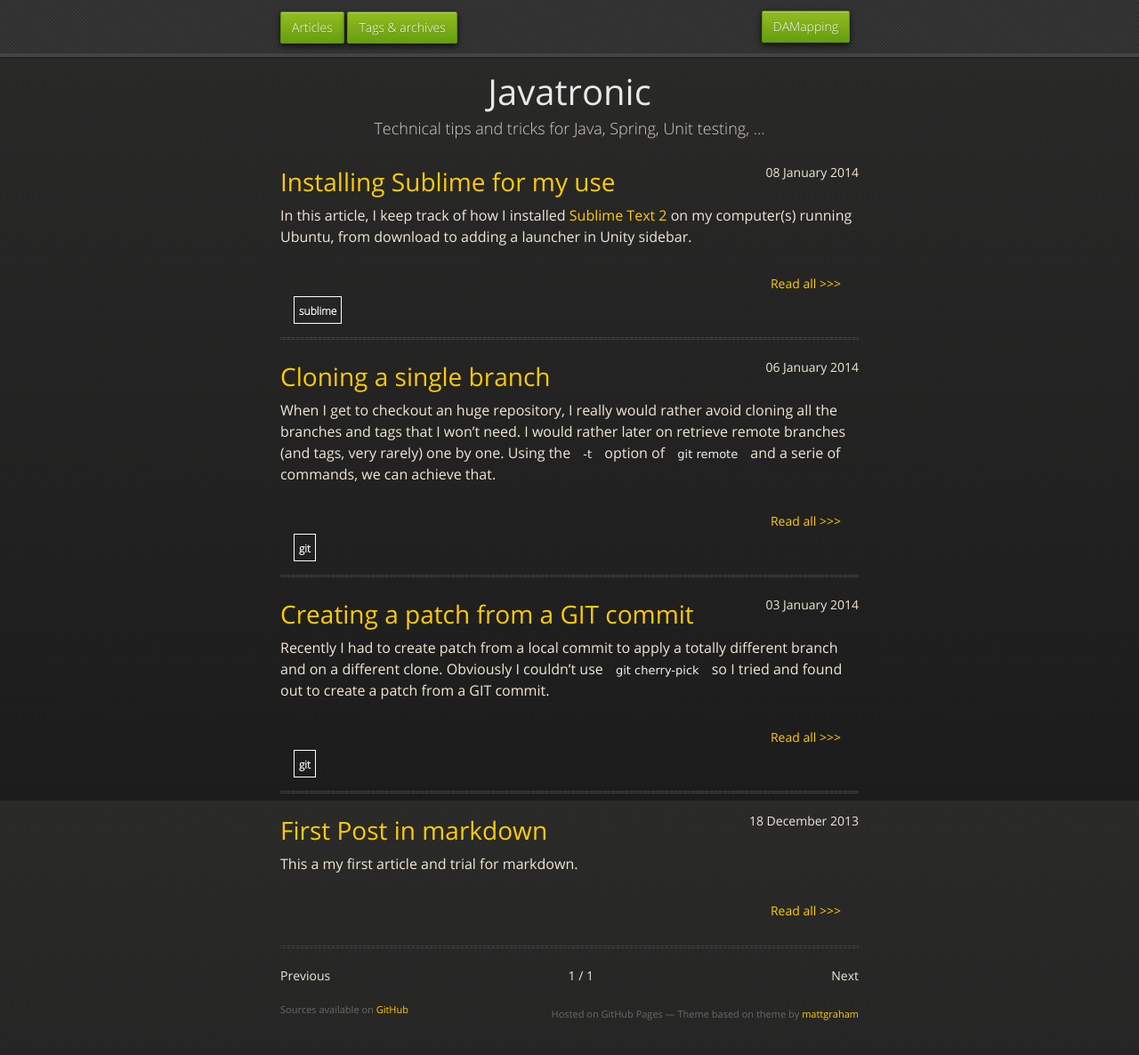
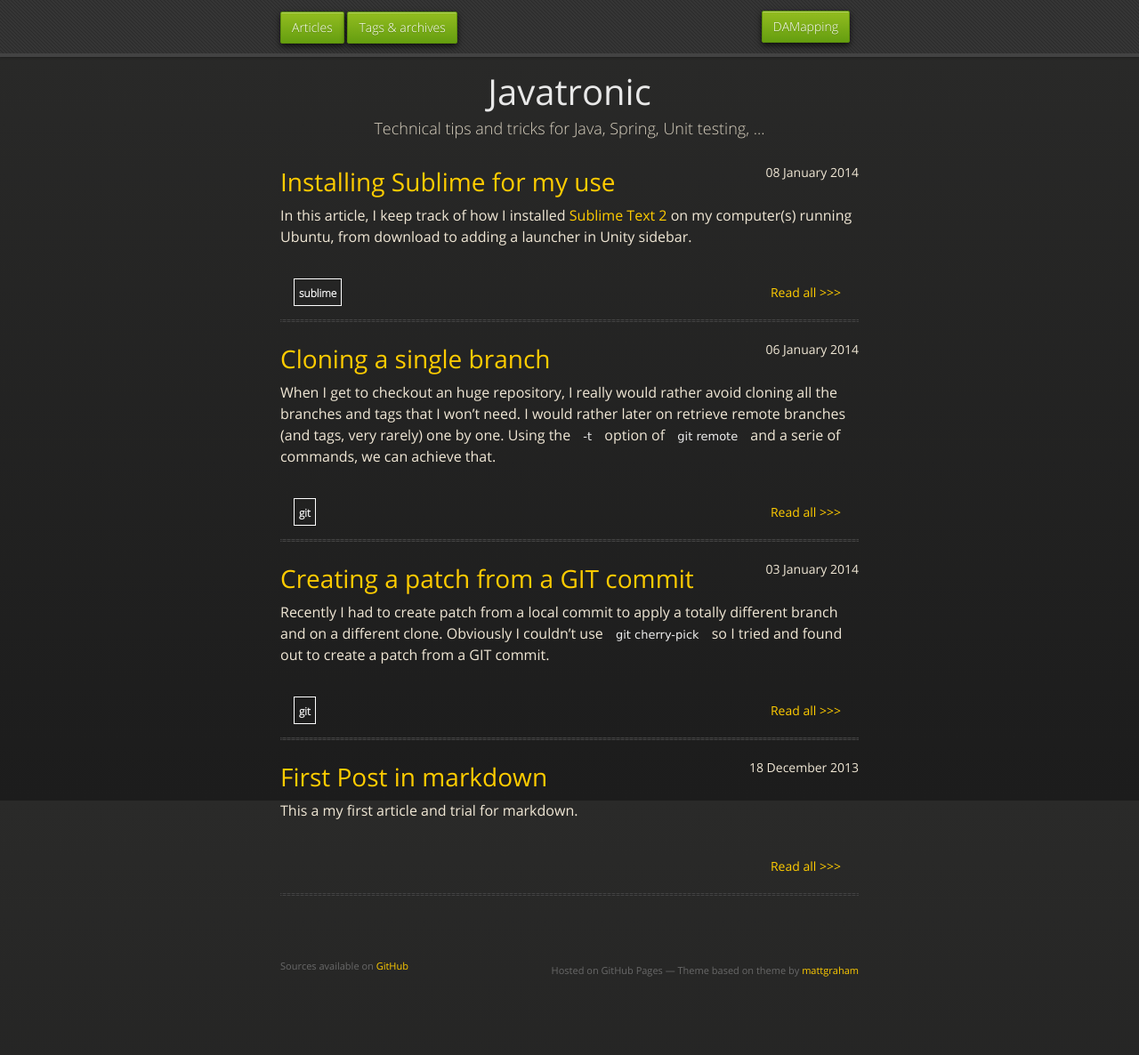
Before and after one commit to lesaint/lesaint.github.io, a Jekyll site: the page built from index.html, in a window 1280 px wide and 1207 px high. Shown: the top 1186 px of the window at 89% size. Built offline with Jekyll 4.4.1, drawn with Linux system fonts in a browser that asks for light colours; nearby versions of some CDN libraries; Markdown is read by kramdown in place of the engine named in the settings; the list of posts is cut into pages by our own code.

Commit message:
fix footer nav display and redo it + fix css

```diff
--- a/index.html
+++ b/index.html
@@ -18,17 +18,17 @@
   </article>
 {% endfor %}
 
-<nav>
+<div id="nav">
   <!-- Pagination links -->
+  {% if paginator.next_page %}
+    <div class="previous"><a href="/{{ paginator.next_page }}">Older posts</a></div>
+  {% else %}
+    <div class="previous">&nbsp;</div>
+  {% endif %}
   {% if paginator.previous_page %}
-    <div class="previous"><a href="/{% if page.previous_page > 1 %}{{ paginator.previous_page }}{% endif %}">Previous</a></div>
+    <div class="next"><a href="/{% if page.previous_page != '0' %}{{ paginator.previous_page }}{% endif %}">More recent posts</a></div>
   {% else %}
-    <div class="previous">Previous</div>
+    <div class="next">&nbsp;</div>
   {% endif %}
-  {% if paginator.next_page %}
-    <div class="next"><a href="/{{ paginator.next_page }}">Next</a></div>
-  {% else %}
-    <div class="next">Next</div>
-  <div class="current">{{ paginator.page }} / {{ paginator.total_pages }}</div>
-  {% endif %}
-</nav>
+  <div class="current">&nbsp;<!--{{ paginator.page }} / {{ paginator.total_pages }}--></div>
+</div>
--- a/stylesheets/styles.css
+++ b/stylesheets/styles.css
@@ -845,7 +845,7 @@
 }
 
 article footer {
-  padding: 10px 0 20px 0;
+  padding: 10px 0 40px 0;
 }
 
 article footer ul {
@@ -854,6 +854,10 @@
   list-style-image: none;
   padding: 0 0 0 5px;
   margin: 0px 0px 20px; /* cancels inherited margin from ul */
+}
+
+article footer nav {
+  margin-top: 10px;
 }
 
 article footer nav a {
@@ -885,19 +889,20 @@
   clear: both;
 }
 
-section nav {
-  margin-bottom: 30px;
+section div#nav {
+  margin-top: 20px;
+  margin-bottom: 40px;
 }
 
-section nav div.previous {
+section div#nav div.previous {
   float: left;
 }
 
-section nav div.current {
+section div#nav div.current {
   text-align: center;
 }
 
-section nav div.next {
+section div#nav div.next {
   float: right;
 }
 
```
